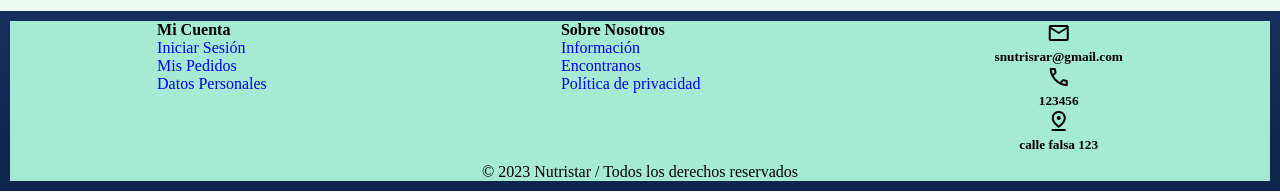
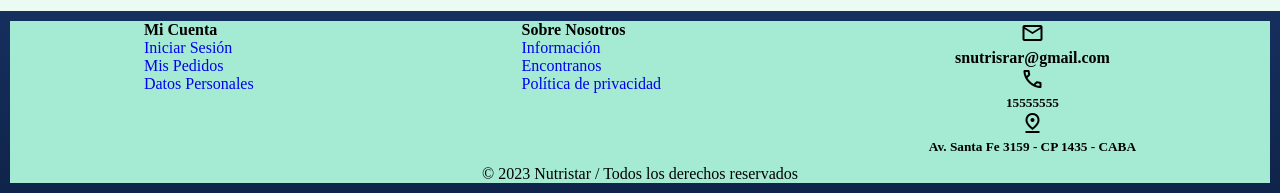
Before and after one commit to Fercasanov/Proyect-ecommerce-Frontend, a plain HTML site: page pagina principal/index.html in a window 1280 px wide. Shown: the part 729-922 px from the top of the page. Drawn offline with nearby package versions, Linux system fonts and the light colour scheme; files whose address does not match are found by name.

Commit message:
google icons en footes

```diff
--- a/pagina principal/index.html
+++ b/pagina principal/index.html
@@ -134,9 +134,9 @@
                             <div class="contactanos">
 
                                 <ul>
-                                    <li><span class="material-symbols-outlined">mail</span></li><h5>snutrisrar@gmail.com</h5>
-                                    <li><span class="material-symbols-outlined">call</span></li><h5>123456</h5>
-                                    <li><span class="material-symbols-outlined"> pin_drop</span></li><h5>calle falsa 123</h5>
+                                    <li><span class="material-symbols-outlined">mail</span></li><h4>snutrisrar@gmail.com</h4>
+                                    <li><span class="material-symbols-outlined">call</span></li><h5>15555555</h5>
+                                    <li><span class="material-symbols-outlined"> pin_drop</span></li><h5>Av. Santa Fe 3159 - CP 1435 - CABA</h5>
                                 </ul>
 
                             </div>
```
